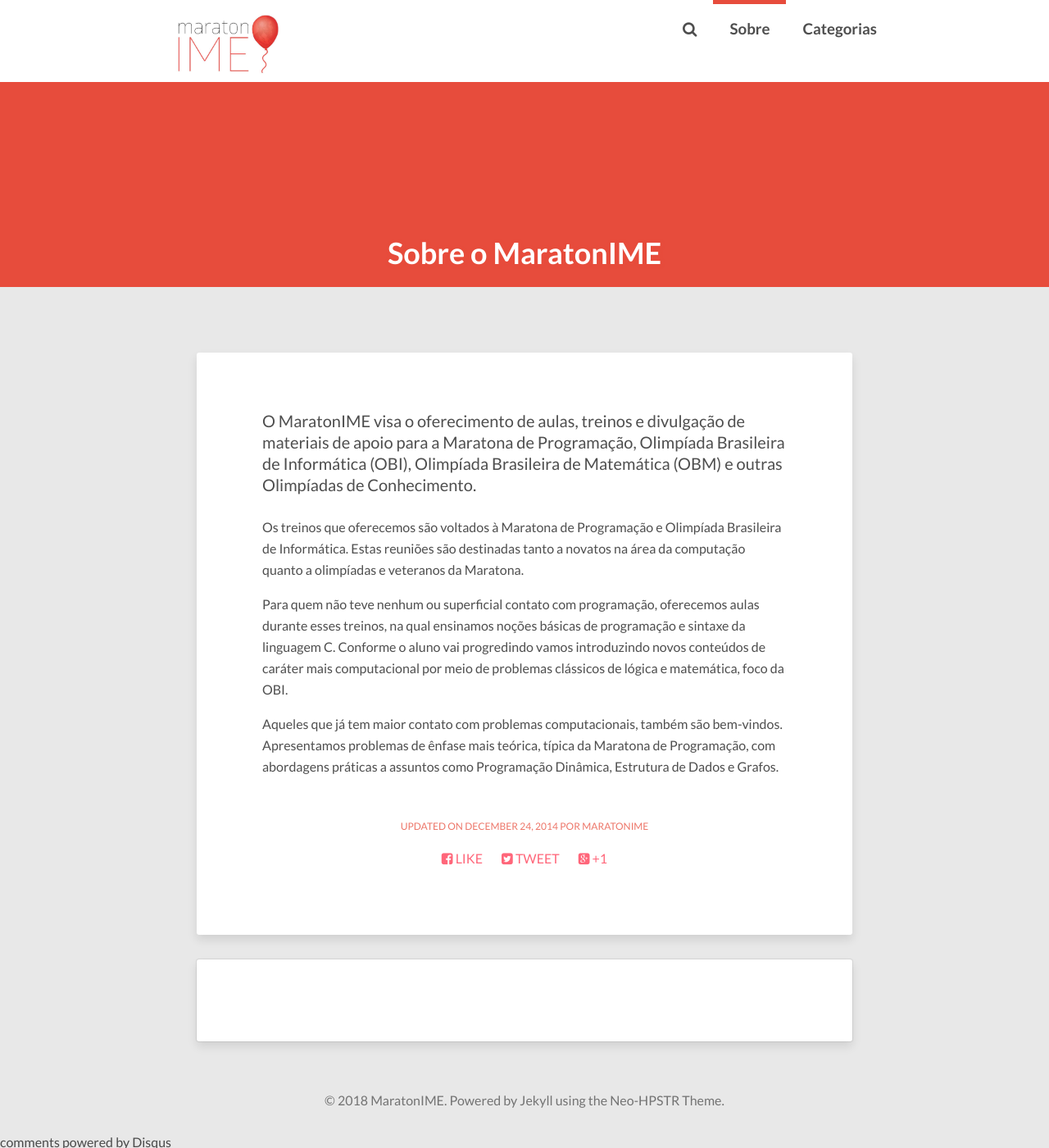
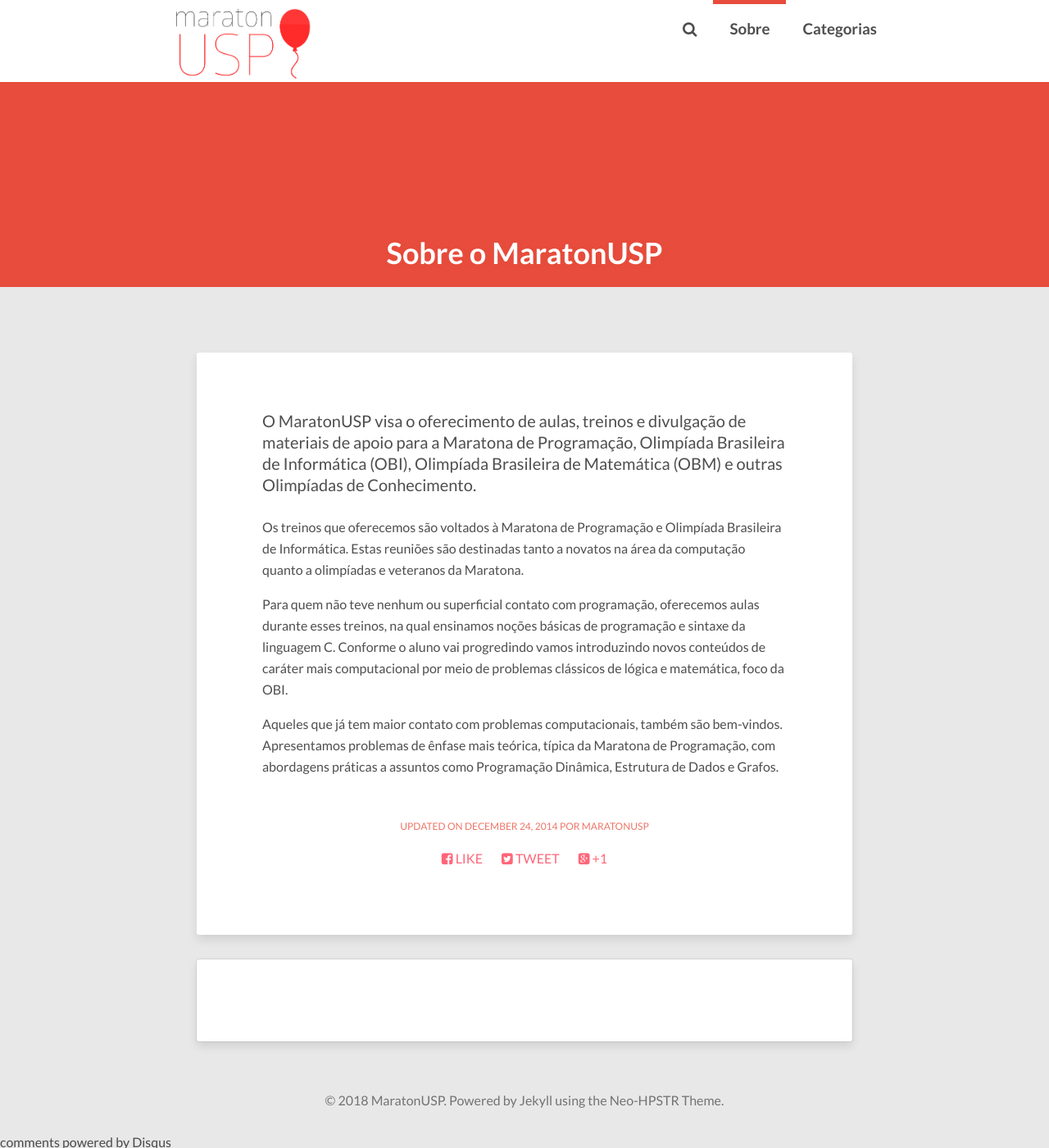
Before and after one commit to maratonusp/blog, a Jekyll site: the page built from about/index.md, in a window 1280 px wide and 1400 px high. Shown: the whole window at 82% size. Built offline with Jekyll 4.4.1, drawn with Linux system fonts in a browser that asks for light colours; nearby versions of some CDN libraries; comment, search, counter and statistics services are not loaded.

Commit message:
REBRANDING

```diff
--- a/_config.yml
+++ b/_config.yml
@@ -5,7 +5,7 @@ description:      Apoio à Maratona de Programação
 disqus_shortname: maratonime
 reading_time:     true
 words_per_minute: 200
-logo:             images/logo.jpg
+logo:             images/logo.png
 # Your site's domain goes here (eg: //mmistakes.github.io, http://mademistakes.com, etc)
 # When testing locally leave blank or use http://localhost:4000
 baseurl: '/~maratona'
@@ -33,10 +33,10 @@ menu:
 
 # Owner/author information
 owner:
-  name:           MaratonIME
+  name:           MaratonUSP
   site:           https://www.ime.usp.br/~maratona/
   bio:            "Apoio à Maratona de Programação"
-  avatar:         images/logo.jpg
+  avatar:         images/logo.png
   facebook:       maratonIME
 
 social:
--- a/about/index.md
+++ b/about/index.md
@@ -1,10 +1,10 @@
 ---
-title: Sobre o MaratonIME
+title: Sobre o MaratonUSP
 layout: page
 comments: true
 modified: '2014-12-24 00:00:00'
 ---
-O MaratonIME visa o oferecimento de aulas, treinos e divulgação de materiais de apoio para a Maratona de Programação, Olimpíada Brasileira de Informática (OBI), Olimpíada Brasileira de Matemática (OBM) e outras Olimpíadas de Conhecimento.
+O MaratonUSP visa o oferecimento de aulas, treinos e divulgação de materiais de apoio para a Maratona de Programação, Olimpíada Brasileira de Informática (OBI), Olimpíada Brasileira de Matemática (OBM) e outras Olimpíadas de Conhecimento.
 
 Os treinos que oferecemos são voltados à Maratona de Programação e Olimpíada Brasileira de Informática. Estas reuniões são destinadas tanto a novatos na área da computação quanto a olimpíadas e veteranos da Maratona.
 
--- a/index.html
+++ b/index.html
@@ -1,8 +1,8 @@
 ---
-title: MaratonIME \o/
+title: MaratonUSP \o/
 layout: post-index
 fixednotice: true
-description: Apoio à maratona de Programação no IME-USP.
+description: Apoio à maratona de Programação na USP.
 tags:
 - maratona
 - programacao
--- a/pages/acampamentos.markdown
+++ b/pages/acampamentos.markdown
@@ -4,7 +4,7 @@ layout: page
 permalink: acampamentos.html
 ---
 
-Ocasionalmente, o MaratonIME organiza acampamentos de treinamento, isto é, eventos que geralmente duram 1 ou 2 semanas nos quais em todo dia é realizado um contest e também a explicação do contest anterior, ou de alguma matéria nova.
+Ocasionalmente, o MaratonUSP organiza acampamentos de treinamento, isto é, eventos que geralmente duram 1 ou 2 semanas nos quais em todo dia é realizado um contest e também a explicação do contest anterior, ou de alguma matéria nova.
 
 A lista abaixo lista os acampamentos que tem páginas no nosso blog, note que alguns acampamentos velhos estão faltando.
 
--- a/pages/contato.markdown
+++ b/pages/contato.markdown
@@ -6,4 +6,4 @@ permalink: contato
 
 Quer falar com a gente?
 
-Está procurando conversar sobre competições de programação, pedir ajuda em problemas, achar problemas legais ou coisas do tipo? Que tal entrar no grupo de telegram da [Maratona de Programação no Brasil](http://t.me/maratonabrasil)? Se não quiser ou se tiver dúvidas mais voltadas ao MaratonIME, inscrições para a OBI, seletiva ou Maratona, informações sobre os treinos ou afins, pode mandar uma mensagem direto na nossa [página do Facebook](http://fb.com/MaratonIME).
+Está procurando conversar sobre competições de programação, pedir ajuda em problemas, achar problemas legais ou coisas do tipo? Que tal entrar no grupo de telegram da [Maratona de Programação no Brasil](http://t.me/maratonabrasil)? Se não quiser ou se tiver dúvidas mais voltadas ao MaratonUSP, inscrições para a OBI, seletiva ou Maratona, informações sobre os treinos ou afins, pode mandar uma mensagem direto na nossa [página do Facebook](http://fb.com/MaratonIME).
--- a/pages/listas.markdown
+++ b/pages/listas.markdown
@@ -4,7 +4,7 @@ layout: page
 permalink: listas
 ---
 
-Estas são as listas de problemas criadas pelo MaratonIME:
+Estas são as listas de problemas criadas pelo MaratonUSP:
 
 - Listas por nível:
     - [bixeCamp 2018](https://drive.google.com/open?id=1HhwY-lslAjU7bebiImGcdWWT1jyuVvm3ttp-8gJS3Rg).
```
Also changed, not shown: README.md, images/logo.jpg (deleted), images/logo.png.
